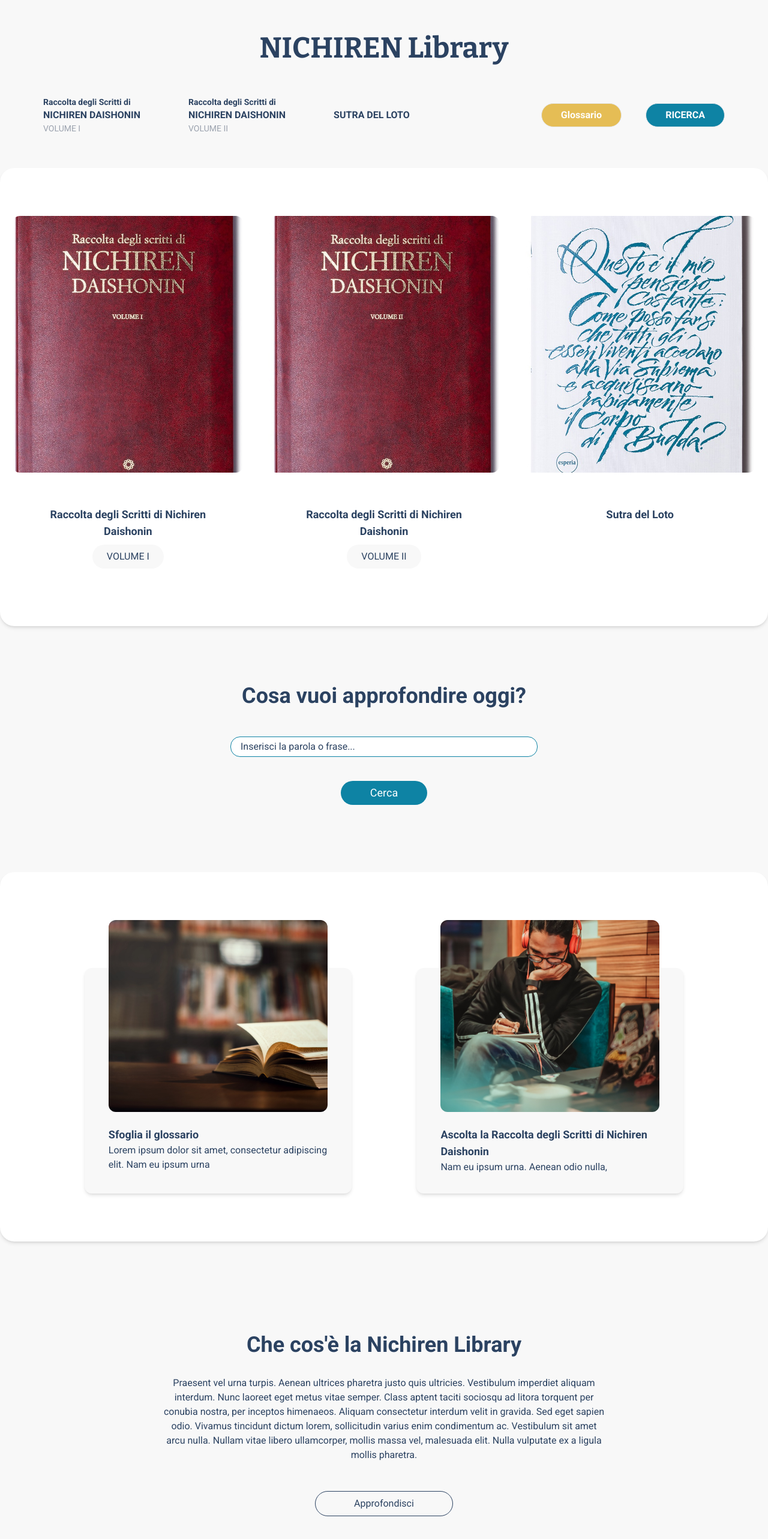
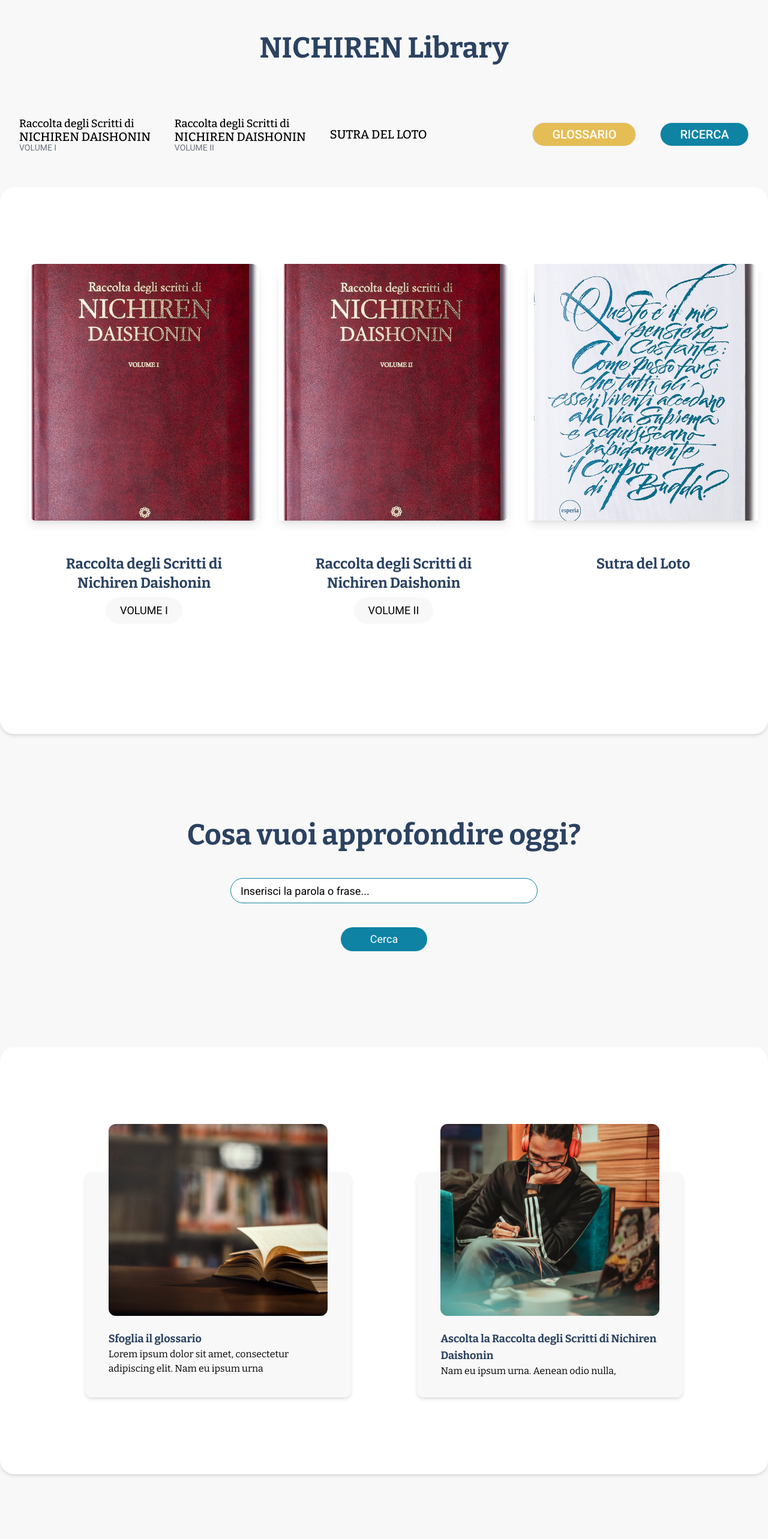
Before and after one commit to upalatucci/biblioteca-nextjs, a Next.js app: page / in a window 1280 px wide. Shown: the top 2566 px of the page at 60% size. Built offline with nearby package versions, Linux system fonts and the light colour scheme.

Commit message:
modifiche alle classi css index e pagina libro

```diff
--- a/components/BookDescription.tsx
+++ b/components/BookDescription.tsx
@@ -25,12 +25,12 @@ const BookDescription: React.FC<BookDescriptionProps> = ({
   subtitle,
   baseSlug = "rsnd"
 }) => (
-  <section className="w-full bg-white rounded-xl shadow-md p-10 md:p-20 mb-20">
-    <div className="mx-auto max-w-6xl pb-10">
-      <h2 className="text-3xl font-bold">{title}</h2>
-      <p className="text-gray-400">{subtitle}</p>
+  <section className="w-full bg-white rounded-xl shadow-md py-20 lg:py-32 px-8">
+    <div className="mx-auto max-w-[1400px] pb-10">
+      <h2 className="text-4xl font-bold">{title}</h2>
+      <p className="font-sans font-medium text-xl text-gray-500">{subtitle}</p>
     </div>
-    <div className="mx-auto max-w-6xl bg-defaultBg rounded-xl shadow-md flex flex-col md:flex-row gap-4 p-10 mb-10">
+    <div className="mx-auto max-w-[1400px] bg-defaultBg rounded-xl shadow-md flex flex-col md:flex-row gap-4 p-10">
       <div className="index flex-1">
         <h3 className="text-2xl font-bold mb-4 text-primary">
           Materiale introduttivo
@@ -95,7 +95,7 @@ const BookDescription: React.FC<BookDescriptionProps> = ({
                   >
                     <a
                       className={classNames({
-                        "text-gray-400": chapter.disabled,
+                        "text-gray-500": chapter.disabled,
                         "pointer-events-none": !chapter.slug
                       })}
                     >
--- a/components/GoshoList/GoshoList.tsx
+++ b/components/GoshoList/GoshoList.tsx
@@ -39,8 +39,8 @@ const GoshoList: React.FC<GoshoListProps> = ({ jsonData }) => {
   };
 
   return (
-    <section className="pb-10 p-10 md:p-20" id="gosho-list">
-      <div className="container py-8 min-h-[50vh] mx-auto max-w-6xl">
+    <section className="py-20 lg:py-32 px-8" id="gosho-list">
+      <div className="container min-h-[50vh] mx-auto max-w-[1400px]">
         <h2 className="text-4xl md:text-3xl text-primary font-bold mb-8">
           Scritti
         </h2>
--- a/components/ImageWithText.tsx
+++ b/components/ImageWithText.tsx
@@ -23,7 +23,7 @@ const ImageWithText: React.FC<BookType> = ({
   <div className="flex flex-1 justify-center mx-4 relative">
     <Link href={path}>
       <a>
-        <div className="image w-60 md:w-44 lg:w-60 xl:w-96 mx-auto z-10">
+        <div className="shadow-lg image w-60 md:w-44 lg:w-60 xl:w-96 mx-auto z-10">
           <Image
             src={image}
             alt={title}
@@ -39,9 +39,9 @@ const ImageWithText: React.FC<BookType> = ({
             "font-sans flex flex-col items-center justify-start m-6 md:px-4 md:py-8 text-center"
           }
         >
-          <h3 className="lg:text-lg font-bold mb-2">{title}</h3>
+          <h3 className="font-serif lg:text-2xl font-bold mb-2">{title}</h3>
           {description && (
-            <span className="bg-defaultBg px-6 py-2 rounded-full">
+            <span className="text-lg bg-defaultBg px-6 py-2 rounded-full">
               {description}
             </span>
           )}
--- a/components/Navbar/HomeNavbar.tsx
+++ b/components/Navbar/HomeNavbar.tsx
@@ -22,15 +22,17 @@ const HomeNavbar = () => {
   };
 
   return (
-    <>
+    <header className="px-8 pb-14">
+      <div className="container mx-auto text-center">
       <Link href="/" passHref>
-        <a>
+        <a className="inline-block">
           <h1 className="hidden lg:block text-center font-bold text-3xl md:text-5xl mb-8 mt-14">
             NICHIREN Library
           </h1>
         </a>
       </Link>
-      <nav className="container max-w-[1200px] mx-auto px-8 lg:px-8 flex items-center justify-between my-14 relative">
+      </div>
+      <nav className="container max-w-[1400px] mx-auto flex items-center justify-between mt-14 relative">
         <span className="lg:hidden"></span>
         <Link href="/" passHref>
           <a>
@@ -79,7 +81,7 @@ const HomeNavbar = () => {
           </div>
         )}
 
-        <div className="hidden lg:flex items-center justify-start gap-10 xl:gap-20 w-full">
+        <div className="text-black hidden lg:flex items-center justify-start gap-10 w-full">
           <NavbarItem
             href="/rsnd-vol1"
             upText="Raccolta degli Scritti di"
@@ -98,19 +100,19 @@ const HomeNavbar = () => {
         </div>
         <span className="hidden lg:flex gap-10">
           <Link href="/glossario" passHref>
-            <a className="btn bg-customYellow hover:bg-customYellowHover text-white px-8 h-10 block border rounded-3xl font-bold font-sans flex items-center">
-              <span>Glossario</span>
+            <a className="btn bg-customYellow hover:bg-customYellowHover text-white text-xl px-8 h-10 block border rounded-3xl font-medium font-sans flex items-center">
+              <span>GLOSSARIO</span>
             </a>
           </Link>
 
           <Link href="/ricerca" passHref>
-            <a className="btn bg-primary hover:bg-primaryHover text-white px-8 h-10 block border rounded-3xl font-bold font-sans flex items-center">
+            <a className="btn bg-primary hover:bg-primaryHover text-white text-xl px-8 h-10 block border rounded-3xl font-medium font-sans flex items-center">
               <span>RICERCA</span>
             </a>
           </Link>
         </span>
       </nav>
-    </>
+    </header>
   );
 };
 
--- a/components/Navbar/NavbarItem.tsx
+++ b/components/Navbar/NavbarItem.tsx
@@ -17,11 +17,11 @@ const NavbarItem: React.FC<NavbarItemProps> = ({
   <Link href={href} passHref>
     <a>
       <span className="flex flex-col font-sans">
-        <span className="font-lg font-bold hover:text-primary">
-          {upText && <div className="text-sm">{upText}</div>}
+        <span className="font-serif text-xl font-medium hover:text-primary leading-4">
+          {upText && <div className="text-lg">{upText}</div>}
           {title}
         </span>
-        {downText && <span className="text-sm text-gray-400">{downText}</span>}
+        {downText && <span className="text-sm text-gray-500">{downText}</span>}
       </span>
     </a>
   </Link>
--- a/components/SearchInput.tsx
+++ b/components/SearchInput.tsx
@@ -20,7 +20,7 @@ const SearchInput: FC<SearchInputProps> = ({
   <input
     type="search"
     className={classNames(
-      "border border-primary w-full max-w-lg px-4 py-1 rounded-2xl bg-white placeholder:text-secondary placeholder:font-sans",
+      "border border-primary h-[42px] w-full max-w-lg px-4 py-1 rounded-3xl bg-white placeholder:text-black text-lg font-sans",
       className
     )}
     placeholder={placeholder || "Inserisci la parola o frase..."}
--- a/components/Select.tsx
+++ b/components/Select.tsx
@@ -156,7 +156,7 @@ const Select: React.FC<SelectProps> = ({
       {isOpen && (
         <div className="select-background" onClick={() => setOpen(false)}></div>
       )}
-      <div className="select-container">
+      <div className="select-container text-black text-lg font-sans">
         <button
           type="button"
           aria-haspopup="listbox"
--- a/pages/index.tsx
+++ b/pages/index.tsx
@@ -89,7 +89,8 @@ export default function Home() {
       <HomeNavbar />
 
       <main>
-        <section className="w-full flex justify-evenly bg-white shadow-md rounded-3xl pt-20 pb-10">
+        <section className="w-full bg-white shadow-md rounded-3xl py-20 lg:py-32 px-8">
+          <div className="max-w-[1400px] mx-auto flex justify-evenly">
           {isMobile ? (
             <AliceCarousel
               mouseTracking
@@ -103,10 +104,11 @@ export default function Home() {
           ) : (
             <>{books}</>
           )}
+          </div>
         </section>
 
-        <section className="font-sans px-4 flex flex-col py-20 items-center justify-center">
-          <h2 className="mt-4 mb-8 font-bold text-2xl sm:text-3xl md:text-4xl text-center">
+        <section className="font-sans flex flex-col py-20 lg:py-32 px-8 items-center justify-center">
+          <h2 className="font-serif mt-4 mb-8 font-bold text-2xl sm:text-3xl md:text-5xl text-center">
             Cosa vuoi approfondire oggi?
           </h2>
           <div className="w-full mt-4 mb-8">
@@ -135,7 +137,8 @@ export default function Home() {
           </Link> */}
         </section>
 
-        <section className="bg-white flex flex-col items-center lg:items-stretch md:flex-row md:justify-evenly gap-10 shadow-md rounded-3xl m-0 py-20 px-8">
+        <section className="bg-white shadow-md rounded-3xl m-0 py-20 lg:py-32 px-8">
+        <div className="max-w-[1400px] mx-auto flex flex-col items-center lg:items-stretch md:flex-row md:justify-evenly gap-10">
           <div className="relative flex-1 text-center w-full max-w-[400px] md:max-w-[30%] 2xl:max-w-[450px] sm:w-[450px] md:w-[500px] lg:w-[500px]">
             <div className="z-0 bg-defaultBg rounded-xl shadow-md absolute top-20 bottom-0 -right-4 -left-4 sm:-right-10 sm:-left-10"></div>
             <Link href="/">
@@ -153,8 +156,8 @@ export default function Home() {
                     />
                   </div>
                   <div>
-                    <div className="font-sans flex flex-col justify-end text-left pt-6 pb-8 ">
-                      <h3 className="z-10 lg:text-lg font-bold">
+                    <div className="font-serif flex flex-col justify-end text-left pt-6 pb-8 ">
+                      <h3 className="font-serif z-10 lg:text-lg font-bold">
                         Sfoglia il glossario
                       </h3>
                       <span className="z-10">
@@ -185,7 +188,7 @@ export default function Home() {
                     />
                   </div>
                   <div>
-                    <div className="font-sans flex flex-col justify-end text-left pt-6 pb-8 ">
+                    <div className="font-serif flex flex-col justify-end text-left pt-6 pb-8 ">
                       <h3 className="z-10 lg:text-lg font-bold">
                         Ascolta la Raccolta degli Scritti di Nichiren Daishonin
                       </h3>
@@ -198,14 +201,15 @@ export default function Home() {
               </a>
             </Link>
           </div>
+          </div>
         </section>
 
-        <section className="py-14">
-          <div className="font-sans container px-4 mx-auto flex flex-col items-center justify-center my-16">
-            <h2 className="font-bold my-8  text-3xl md:text-4xl text-center">
+        <section className="py-20 lg:py-32 px-8">
+          <div className="font container mx-auto flex flex-col items-center justify-center">
+            <h2 className="font-bold my-8 text-3xl md:text-5xl text-center">
               Che cos&apos;è la Nichiren Library
             </h2>
-            <p className="text-center mx-4 md:mx-32 lg:mx-64 mb-12">
+            <p className="text-2xl font-serif text-center mx-4 md:mx-32 lg:mx-64">
               Praesent vel urna turpis. Aenean ultrices pharetra justo quis
               ultricies. Vestibulum imperdiet aliquam interdum. Nunc laoreet
               eget metus vitae semper. Class aptent taciti sociosqu ad litora
@@ -216,9 +220,7 @@ export default function Home() {
               libero ullamcorper, mollis massa vel, malesuada elit. Nulla
               vulputate ex a ligula mollis pharetra.
             </p>
-            <button className="btn border border-secondary text-secondary hover:text-white hover:bg-secondary rounded-3xl py-2 px-16">
-              Approfondisci
-            </button>
+
           </div>
         </section>
         <Footer />
--- a/styles/globals.scss
+++ b/styles/globals.scss
@@ -12,7 +12,7 @@ body {
   padding: 0;
   margin: 0;
   font-family: "Bitter", serif;
-  --color-text: #2b4261;
+  --color-text: #000000;
   --primary-color: #00a2c3;
   --secondary-color: #2b4261;
   --background: #f8f8f8;
@@ -38,6 +38,9 @@ body {
   scroll-behavior: smooth;
 }
 
+h1, h2, h3 {
+  color: var(--secondary-color);
+}
 a {
   color: inherit;
   text-decoration: none;
```
Also changed, not shown: public/rsnd-I.svg (added).
